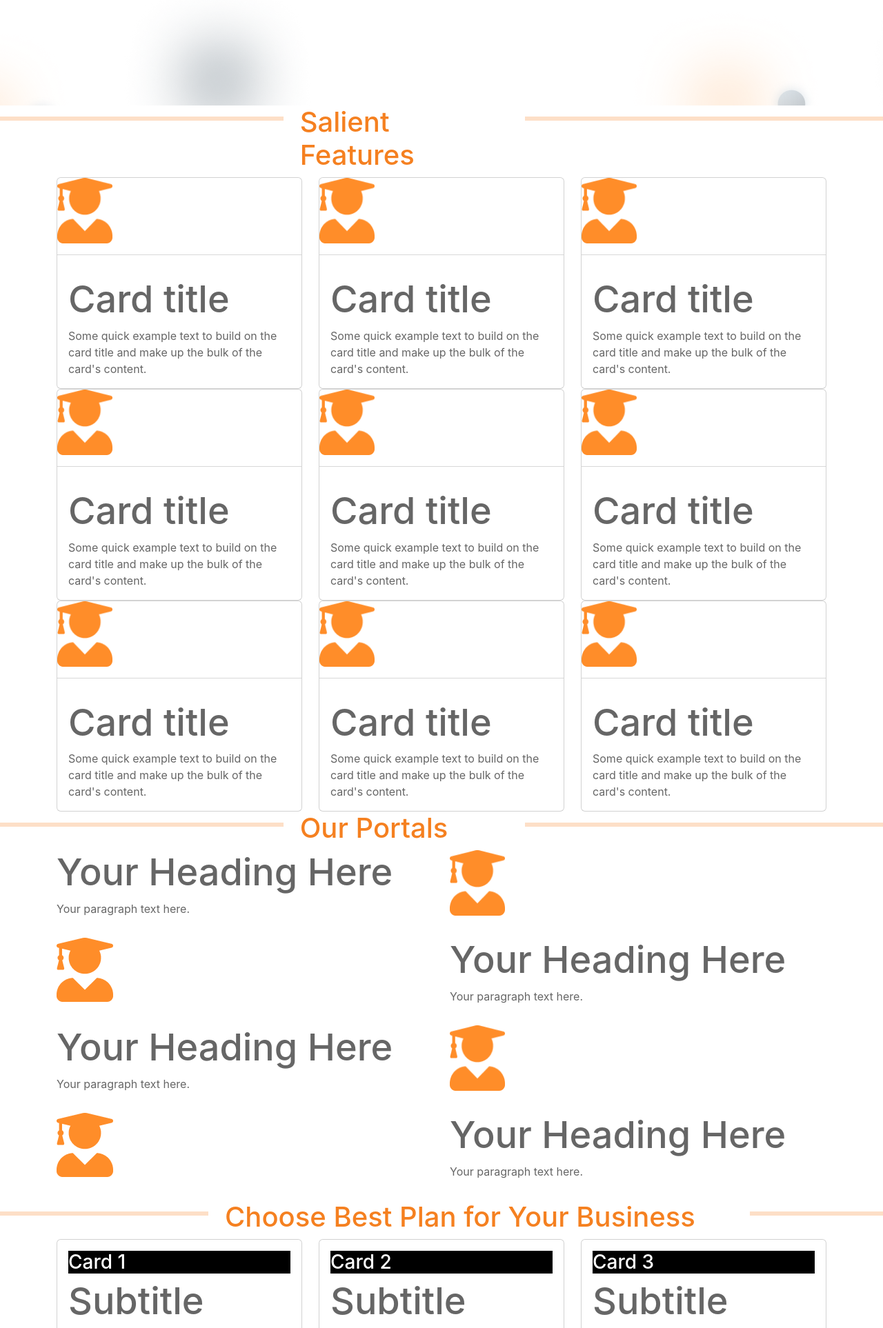
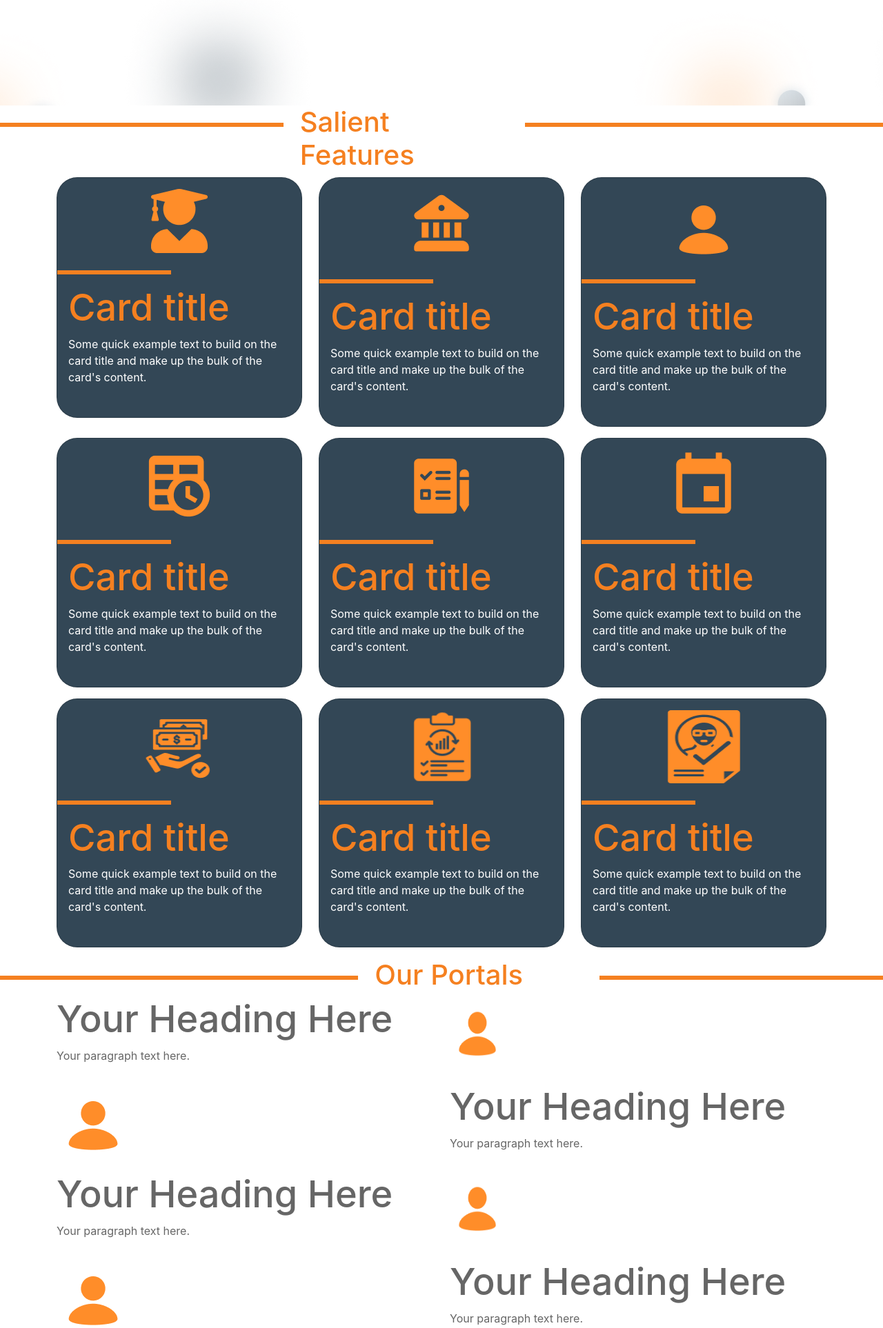
Before and after one commit to oldman07/Aimssoft.online, a PHP site: page /school.html in a window 1280 px wide. Shown: the part 727-2653 px from the top of the page at 69% size. Run offline with PHP 8.4, Linux system fonts and the light colour scheme.

Commit message:
before our portal v1

```diff
--- a/assets/css/style.css
+++ b/assets/css/style.css
@@ -2812,3 +2812,22 @@ ul li{
   color:  var(--firstColor);
 
 }
+.adjustment{
+  overflow-x: hidden;
+}
+.orange-line {
+  width: 100%;
+  height: 5px;
+  background-color: var(--firstColor);
+  margin-top: 25px;
+ }
+ .salient-card-bg{
+  background-color: var(--seventhColor);
+  border-radius: 30px;
+ }
+ .color-orange{
+  color: var(--firstColor);
+ }
+ .color-white{
+  color: var(--fifthColor);
+ }
--- a/school.html
+++ b/school.html
@@ -40,7 +40,7 @@
     <link href="assets/css/style.css" rel="stylesheet" />
     <link href="assets/css/products.css" rel="stylesheet" />
   </head>
-  <body>
+  <body class="adjustment">
     <!-- Top Menu  -->
     <header
       id="header"
@@ -151,66 +151,90 @@
     <!-- Salient Feature -->
     <div class="row">
       <div class="col-md-4">
-        <hr class="orange-line" />
+        <div class="orange-line"></div>
       </div>
       <div class="col-md-3 orange-theme-color">
         <h1>Salient Features</h1>
       </div>
       <div class="col-md-5">
-        <hr class="orange-line" />
+        <div class="orange-line"></div>
       </div>
     </div>
     <!-- Cards -->
     <div class="container">
       <div class="row">
-        <div class="col-md-4">
-          <div class="card">
+        <div class="col-md-4 mb-3">
+          <div class="card salient-card-bg">
             <img
-              src="assets/img/School/card/user.png"
-              class="card-img-top"
+              src="assets/img/School/card/graduate.png"
+              class="card-img-top mx-auto d-block mt-3"
               alt="Image"
-              style="width: 80px; height: 95px"
+              style="width: 82px; height: 93px"
             />
-            <hr />
+            <div class="row">
+              <div class="col-md-6">
+              <div class="orange-line"></div>
+              </div>
+              <div class="col-md-6">
+              <!-- This column is left empty -->
+              </div>
+             </div>
+
             <div class="card-body">
-              <h2 class="card-title">Card title</h2>
-              <p class="card-text">
+              <h2 class="card-title color-orange">Card title</h2>
+              <p class="color-white">
                 Some quick example text to build on the card title and make up
                 the bulk of the card's content.
               </p>
             </div>
           </div>
         </div>
-        <div class="col-md-4">
-          <div class="card">
+        <div class="col-md-4 mb-3">
+          <div class="card salient-card-bg">
             <img
-              src="assets/img/School/card/user.png"
-              class="card-img-top"
+              src="assets/img/School/card/bank.png"
+              class="card-img-top mx-auto d-block mt-3"
               alt="Image"
-              style="width: 80px; height: 95px"
+              style="width: 106px; height: 106px"
             />
-            <hr />
+            <div class="row">
+              <div class="col-md-6">
+              <div class="orange-line"></div>
+              </div>
+              <div class="col-md-6">
+              <!-- This column is left empty -->
+              </div>
+             </div>
+
             <div class="card-body">
-              <h2 class="card-title">Card title</h2>
-              <p class="card-text">
+              <h2 class="card-title color-orange">Card title</h2>
+              <p class="color-white">
                 Some quick example text to build on the card title and make up
                 the bulk of the card's content.
               </p>
             </div>
           </div>
         </div>
-        <div class="col-md-4">
-          <div class="card">
+        <div class="col-md-4 mb-3">
+          <div class="card salient-card-bg">
             <img
               src="assets/img/School/card/user.png"
-              class="card-img-top"
+              class="card-img-top mx-auto d-block mt-3"
               alt="Image"
-              style="width: 80px; height: 95px"
+              style="width: 106px; height: 106px"
             />
-            <hr />
+            <div class="row">
+              <div class="col-md-6">
+              <div class="orange-line"></div>
+              </div>
+              <div class="col-md-6">
+              <!-- This column is left empty -->
+              </div>
+             </div>
+
             <div class="card-body">
-              <h2 class="card-title">Card title</h2>
-              <p class="card-text">
+              <h2 class="card-title color-orange">Card title</h2>
+              <p class="color-white">
                 Some quick example text to build on the card title and make up
                 the bulk of the card's content.
               </p>
@@ -219,54 +243,78 @@
         </div>
       </div>
       <div class="row">
-        <div class="col-md-4">
-          <div class="card">
+        <div class="col-md-4 mb-3">
+          <div class="card salient-card-bg">
             <img
-              src="assets/img/School/card/user.png"
-              class="card-img-top"
+              src="assets/img/School/card/timetable.png"
+              class="card-img-top mx-auto d-block mt-3"
               alt="Image"
-              style="width: 80px; height: 95px"
+              style="width: 106px; height: 106px"
             />
-            <hr />
+            <div class="row">
+              <div class="col-md-6">
+              <div class="orange-line"></div>
+              </div>
+              <div class="col-md-6">
+              <!-- This column is left empty -->
+              </div>
+             </div>
+
             <div class="card-body">
-              <h2 class="card-title">Card title</h2>
-              <p class="card-text">
+              <h2 class="card-title color-orange">Card title</h2>
+              <p class="color-white">
                 Some quick example text to build on the card title and make up
                 the bulk of the card's content.
               </p>
             </div>
           </div>
         </div>
-        <div class="col-md-4">
-          <div class="card">
+        <div class="col-md-4 mb-3">
+          <div class="card salient-card-bg">
             <img
-              src="assets/img/School/card/user.png"
-              class="card-img-top"
+              src="assets/img/School/card/exam.png"
+              class="card-img-top mx-auto d-block mt-3"
               alt="Image"
-              style="width: 80px; height: 95px"
+              style="width: 106px; height: 106px"
             />
-            <hr />
+            <div class="row">
+              <div class="col-md-6">
+              <div class="orange-line"></div>
+              </div>
+              <div class="col-md-6">
+              <!-- This column is left empty -->
+              </div>
+             </div>
+
             <div class="card-body">
-              <h2 class="card-title">Card title</h2>
-              <p class="card-text">
+              <h2 class="card-title color-orange">Card title</h2>
+              <p class="color-white">
                 Some quick example text to build on the card title and make up
                 the bulk of the card's content.
               </p>
             </div>
           </div>
         </div>
-        <div class="col-md-4">
-          <div class="card">
+        <div class="col-md-4 mb-3">
+          <div class="card salient-card-bg">
             <img
-              src="assets/img/School/card/user.png"
-              class="card-img-top"
+              src="assets/img/School/card/event.png"
+              class="card-img-top mx-auto d-block mt-3"
               alt="Image"
-              style="width: 80px; height: 95px"
+              style="width: 106px; height: 106px"
             />
-            <hr />
+            <div class="row">
+              <div class="col-md-6">
+              <div class="orange-line"></div>
+              </div>
+              <div class="col-md-6">
+              <!-- This column is left empty -->
+              </div>
+             </div>
+
             <div class="card-body">
-              <h2 class="card-title">Card title</h2>
-              <p class="card-text">
+              <h2 class="card-title color-orange">Card title</h2>
+              <p class="color-white">
                 Some quick example text to build on the card title and make up
                 the bulk of the card's content.
               </p>
@@ -275,54 +323,78 @@
         </div>
       </div>
       <div class="row">
-        <div class="col-md-4">
-          <div class="card">
+        <div class="col-md-4 mb-3">
+          <div class="card salient-card-bg">
             <img
-              src="assets/img/School/card/user.png"
-              class="card-img-top"
+              src="assets/img/School/card/fee.png"
+              class="card-img-top mx-auto d-block mt-3"
               alt="Image"
-              style="width: 80px; height: 95px"
+              style="width: 106px; height: 106px"
             />
-            <hr />
+            <div class="row">
+              <div class="col-md-6">
+              <div class="orange-line"></div>
+              </div>
+              <div class="col-md-6">
+              <!-- This column is left empty -->
+              </div>
+             </div>
+
             <div class="card-body">
-              <h2 class="card-title">Card title</h2>
-              <p class="card-text">
+              <h2 class="card-title color-orange">Card title</h2>
+              <p class="color-white">
                 Some quick example text to build on the card title and make up
                 the bulk of the card's content.
               </p>
             </div>
           </div>
         </div>
-        <div class="col-md-4">
-          <div class="card">
+        <div class="col-md-4 mb-3">
+          <div class="card salient-card-bg">
             <img
-              src="assets/img/School/card/user.png"
-              class="card-img-top"
+              src="assets/img/School/card/curriculum.png"
+              class="card-img-top mx-auto d-block mt-3"
               alt="Image"
-              style="width: 80px; height: 95px"
+              style="width: 106px; height: 106px"
             />
-            <hr />
+            <div class="row">
+              <div class="col-md-6">
+              <div class="orange-line"></div>
+              </div>
+              <div class="col-md-6">
+              <!-- This column is left empty -->
+              </div>
+             </div>
+
             <div class="card-body">
-              <h2 class="card-title">Card title</h2>
-              <p class="card-text">
+              <h2 class="card-title color-orange">Card title</h2>
+              <p class="color-white">
                 Some quick example text to build on the card title and make up
                 the bulk of the card's content.
               </p>
             </div>
           </div>
         </div>
-        <div class="col-md-4">
-          <div class="card">
+        <div class="col-md-4 mb-3">
+          <div class="card salient-card-bg">
             <img
-              src="assets/img/School/card/user.png"
-              class="card-img-top"
+              src="assets/img/School/card/attendance.png"
+              class="card-img-top mx-auto d-block mt-3"
               alt="Image"
-              style="width: 80px; height: 95px"
+              style="width: 106px; height: 106px"
             />
-            <hr />
+            <div class="row">
+              <div class="col-md-6">
+              <div class="orange-line"></div>
+              </div>
+              <div class="col-md-6">
+              <!-- This column is left empty -->
+              </div>
+             </div>
+
             <div class="card-body">
-              <h2 class="card-title">Card title</h2>
-              <p class="card-text">
+              <h2 class="card-title color-orange">Card title</h2>
+              <p class="color-white">
                 Some quick example text to build on the card title and make up
                 the bulk of the card's content.
               </p>
@@ -333,14 +405,14 @@
     </div>
     <!-- Our Portals -->
     <div class="row">
-      <div class="col-md-4">
-        <hr class="orange-line" />
+      <div class="col-md-5">
+        <div class="orange-line"></div>
       </div>
       <div class="col-md-3 orange-theme-color">
         <h1>Our Portals</h1>
       </div>
-      <div class="col-md-5">
-        <hr class="orange-line" />
+      <div class="col-md-4">
+        <div class="orange-line"></div>
       </div>
     </div>
     <!-- portal section 1 -->
```
Also changed, not shown: assets/img/School/card/attendance.png (added), assets/img/School/card/curriculum.png (added), assets/img/School/card/event.png (added), assets/img/School/card/exam.png (added), assets/img/School/card/fee.png (added), assets/img/School/card/timetable.png (added), assets/img/School/card/user.png.
